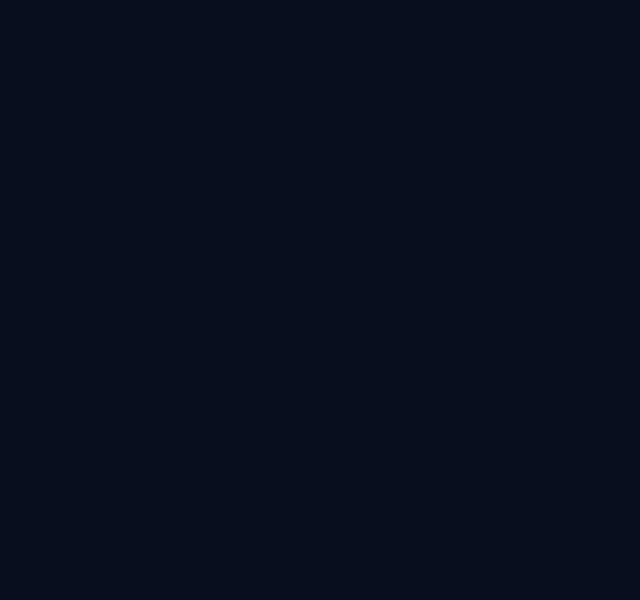
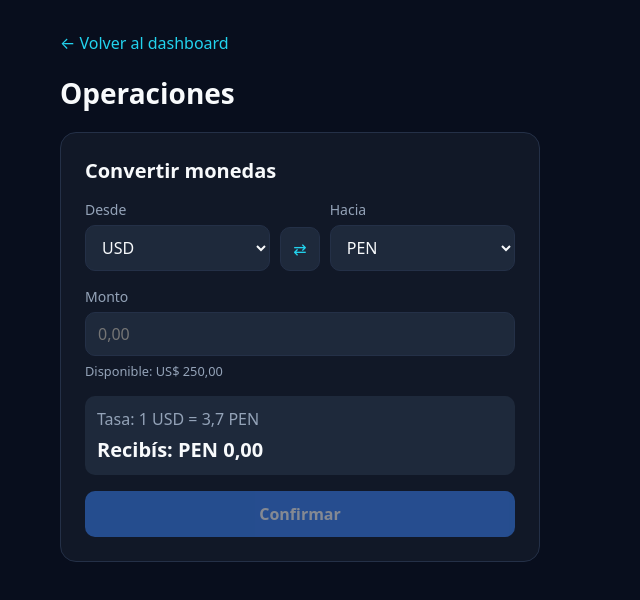
Before and after one commit to nahuelcba22/atlaspay-frontend, a React (Vite) app: page /operaciones in a window 1280 px wide. Before the commit this address had no page. Shown: the top 600 px of the page, without its empty margins (0-640 px from the left). Built offline with nearby package versions, Linux system fonts and the light colour scheme.

Commit message:
feat: crear formulario de conversión de monedas y página de operaciones

```diff
--- a/src/App.tsx
+++ b/src/App.tsx
@@ -2,6 +2,7 @@ import { BrowserRouter, Navigate, Route, Routes } from 'react-router-dom';
 import ProtectedRoute from './components/auth/ProtectedRoute/ProtectedRoute';
 import Dashboard from './pages/Dashboard/Dashboard';
 import Login from './pages/Login/Login';
+import Operations from './pages/Operations/Operations';
 import Register from './pages/Register/Register';
 
 function App() {
@@ -12,7 +13,8 @@ function App() {
         <Route path="/" element={<Navigate to="/login" replace />} />
         <Route path="/login" element={<Login />} />
         <Route path="/register" element={<Register />} />
-
+        {/* Temporalmente pública para probar sin backend. Luego va dentro de ProtectedRoute. */}
+        <Route path="/operaciones" element={<Operations />} />
         <Route
           path="/dashboard"
           element={
--- /dev/null
+++ b/src/components/operations/ExchangeForm/ExchangeForm.css
@@ -0,0 +1,102 @@
+.exchange-form {
+  display: flex;
+  flex-direction: column;
+  gap: 16px;
+  width: 100%;
+  max-width: 480px;
+  padding: 24px;
+  border: 1px solid var(--color-border);
+  border-radius: 16px;
+  background-color: var(--color-surface);
+}
+
+.exchange-form__title {
+  margin: 0;
+  font-size: 1.25rem;
+  color: var(--color-text);
+}
+
+.exchange-form__row {
+  display: flex;
+  align-items: flex-end;
+  gap: 10px;
+}
+
+.exchange-form__row .exchange-form__field {
+  flex: 1;
+}
+
+.exchange-form__field {
+  display: flex;
+  flex-direction: column;
+  gap: 6px;
+}
+
+.exchange-form__label {
+  font-size: 0.875rem;
+  color: var(--color-text-muted);
+}
+
+.exchange-form__input {
+  padding: 10px 12px;
+  border: 1px solid var(--color-border);
+  border-radius: 10px;
+  font: inherit;
+  color: var(--color-text);
+  background-color: var(--color-surface-light);
+}
+
+.exchange-form__hint {
+  font-size: 0.8rem;
+  color: var(--color-text-muted);
+}
+
+.exchange-form__swap {
+  padding: 10px 12px;
+  border: 1px solid var(--color-border);
+  border-radius: 10px;
+  color: var(--color-accent);
+  background-color: var(--color-surface-light);
+}
+
+.exchange-form__summary {
+  padding: 12px;
+  border-radius: 10px;
+  background-color: var(--color-surface-light);
+}
+
+.exchange-form__summary p {
+  margin: 0;
+  color: var(--color-text-muted);
+}
+
+.exchange-form__summary .exchange-form__result {
+  margin-top: 6px;
+  font-size: 1.25rem;
+  font-weight: 700;
+  color: var(--color-text);
+}
+
+.exchange-form__error {
+  margin: 0;
+  color: var(--color-error);
+}
+
+.exchange-form__success {
+  margin: 0;
+  color: var(--color-success);
+}
+
+.exchange-form__submit {
+  padding: 12px;
+  border: none;
+  border-radius: 10px;
+  font-weight: 600;
+  color: var(--color-text);
+  background-color: var(--color-primary);
+}
+
+.exchange-form__submit:disabled {
+  opacity: 0.5;
+  cursor: not-allowed;
+}
--- /dev/null
+++ b/src/components/operations/ExchangeForm/ExchangeForm.tsx
@@ -0,0 +1,141 @@
+import { useState } from 'react';
+import type { FormEvent } from 'react';
+import { CURRENCIES, convert, getRate, hasEnoughBalance } from '../../../utils/exchange';
+import type { Currency } from '../../../utils/exchange';
+import './ExchangeForm.css';
+
+// Saldos de prueba. Se reemplazarán por los saldos reales del backend.
+const MOCK_BALANCES: Record<Currency, number> = {
+  ARS: 85000,
+  USD: 250,
+  EUR: 120,
+  PEN: 300,
+};
+
+function formatMoney(value: number, currency: Currency): string {
+  return value.toLocaleString('es-AR', { style: 'currency', currency });
+}
+
+function ExchangeForm() {
+  const [from, setFrom] = useState<Currency>('USD');
+  const [to, setTo] = useState<Currency>('PEN');
+  const [amount, setAmount] = useState('');
+  const [message, setMessage] = useState('');
+
+  const numericAmount = Number(amount);
+  const balance = MOCK_BALANCES[from];
+  const rate = getRate(from, to);
+  const result = convert(numericAmount, from, to);
+
+  const isSameCurrency = from === to;
+  const isOverBalance = numericAmount > balance;
+  const canOperate = !isSameCurrency && hasEnoughBalance(numericAmount, balance);
+
+  function handleSwap() {
+    setFrom(to);
+    setTo(from);
+    setMessage('');
+  }
+
+  function handleSubmit(event: FormEvent<HTMLFormElement>) {
+    event.preventDefault();
+    if (!canOperate) return;
+
+    setMessage(
+      `Operación simulada: ${formatMoney(numericAmount, from)} → ${formatMoney(result, to)}`,
+    );
+    setAmount('');
+  }
+
+  return (
+    <form className="exchange-form" onSubmit={handleSubmit}>
+      <h2 className="exchange-form__title">Convertir monedas</h2>
+
+      <div className="exchange-form__row">
+        <label className="exchange-form__field">
+          <span className="exchange-form__label">Desde</span>
+          <select
+            className="exchange-form__input"
+            value={from}
+            onChange={(event) => {
+              setFrom(event.target.value as Currency);
+              setMessage('');
+            }}
+          >
+            {CURRENCIES.map((currency) => (
+              <option key={currency} value={currency}>
+                {currency}
+              </option>
+            ))}
+          </select>
+        </label>
+
+        <button
+          className="exchange-form__swap"
+          type="button"
+          onClick={handleSwap}
+          aria-label="Invertir monedas"
+        >
+          ⇄
+        </button>
+
+        <label className="exchange-form__field">
+          <span className="exchange-form__label">Hacia</span>
+          <select
+            className="exchange-form__input"
+            value={to}
+            onChange={(event) => {
+              setTo(event.target.value as Currency);
+              setMessage('');
+            }}
+          >
+            {CURRENCIES.map((currency) => (
+              <option key={currency} value={currency}>
+                {currency}
+              </option>
+            ))}
+          </select>
+        </label>
+      </div>
+
+      <label className="exchange-form__field">
+        <span className="exchange-form__label">Monto</span>
+        <input
+          className="exchange-form__input"
+          type="number"
+          min="0"
+          step="any"
+          placeholder="0,00"
+          value={amount}
+          onChange={(event) => {
+            setAmount(event.target.value);
+            setMessage('');
+          }}
+        />
+        <span className="exchange-form__hint">Disponible: {formatMoney(balance, from)}</span>
+      </label>
+
+      <div className="exchange-form__summary">
+        <p>
+          Tasa: 1 {from} = {rate.toLocaleString('es-AR', { maximumFractionDigits: 4 })} {to}
+        </p>
+        <p className="exchange-form__result">
+          Recibís: {formatMoney(numericAmount > 0 ? result : 0, to)}
+        </p>
+      </div>
+
+      {isSameCurrency && <p className="exchange-form__error">Las monedas deben ser distintas.</p>}
+      {!isSameCurrency && isOverBalance && (
+        <p className="exchange-form__error">Saldo insuficiente.</p>
+      )}
+
+      <button className="exchange-form__submit" type="submit" disabled={!canOperate}>
+        Confirmar
+      </button>
+
+      {message && <p className="exchange-form__success">{message}</p>}
+    </form>
+  );
+}
+
+export default ExchangeForm;
--- /dev/null
+++ b/src/pages/Operations/Operations.css
@@ -0,0 +1,21 @@
+.operations {
+  display: flex;
+  flex-direction: column;
+  gap: 20px;
+  width: 100%;
+  max-width: 1200px;
+  min-height: 100vh;
+  margin: 0 auto;
+  padding: 32px 20px;
+}
+
+.operations__back {
+  color: var(--color-accent);
+  text-decoration: none;
+}
+
+.operations__title {
+  margin: 0;
+  font-size: 1.75rem;
+  color: var(--color-text);
+}
--- /dev/null
+++ b/src/pages/Operations/Operations.tsx
@@ -0,0 +1,19 @@
+import { Link } from 'react-router-dom';
+import ExchangeForm from '../../components/operations/ExchangeForm/ExchangeForm';
+import './Operations.css';
+
+function Operations() {
+  return (
+    <main className="operations">
+      <Link className="operations__back" to="/dashboard">
+        ← Volver al dashboard
+      </Link>
+
+      <h1 className="operations__title">Operaciones</h1>
+
+      <ExchangeForm />
+    </main>
+  );
+}
+
+export default Operations;
```
Also changed, not shown: src/utils/exchange.ts (line endings or trailing spaces).
